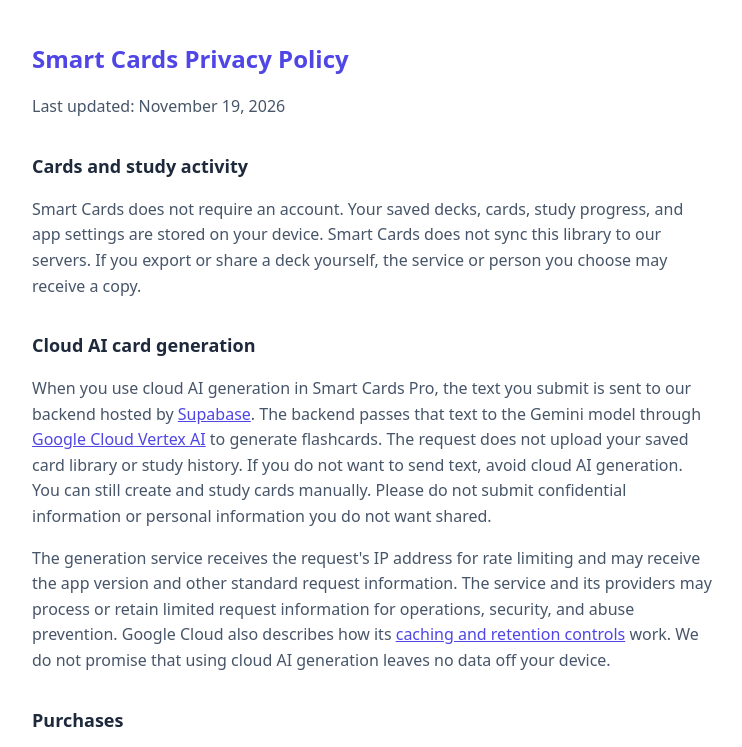
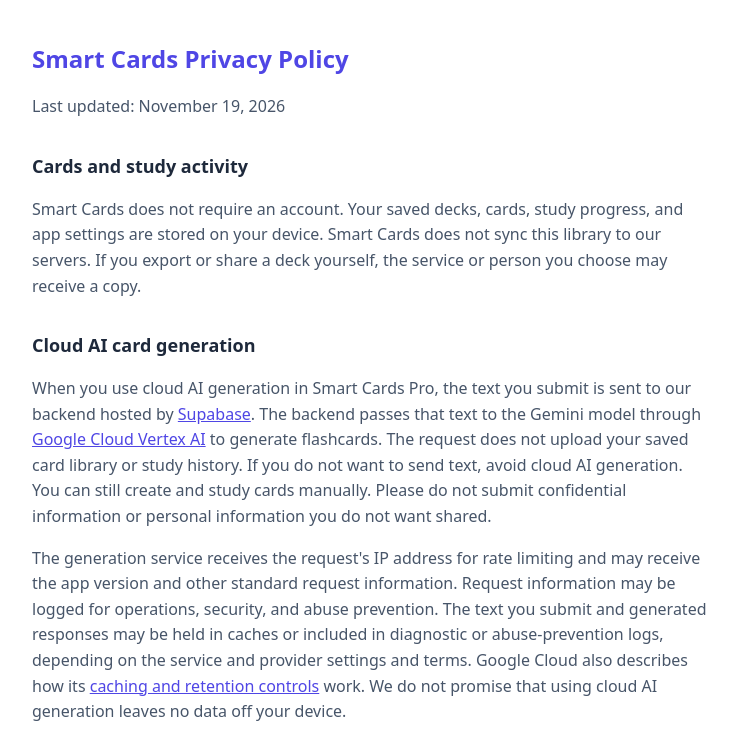
Before and after one commit to dramavision-inc/smartcards-privacy, a plain HTML site: page index.html in a window 1280 px wide. Shown: the top 747 px of the page, without its empty margins (268-1010 px from the left). Drawn offline with Linux system fonts and the light colour scheme.

Commit message:
Clarify possible content retention during cloud generation

```diff
--- a/index.html
+++ b/index.html
@@ -21,7 +21,7 @@ a{color:#4F46E5}
 
 <h2>Cloud AI card generation</h2>
 <p>When you use cloud AI generation in Smart Cards Pro, the text you submit is sent to our backend hosted by <a href="https://supabase.com/privacy">Supabase</a>. The backend passes that text to the Gemini model through <a href="https://cloud.google.com/terms/cloud-privacy-notice">Google Cloud Vertex AI</a> to generate flashcards. The request does not upload your saved card library or study history. If you do not want to send text, avoid cloud AI generation. You can still create and study cards manually. Please do not submit confidential information or personal information you do not want shared.</p>
-<p>The generation service receives the request's IP address for rate limiting and may receive the app version and other standard request information. The service and its providers may process or retain limited request information for operations, security, and abuse prevention. Google Cloud also describes how its <a href="https://docs.cloud.google.com/gemini-enterprise-agent-platform/resources/zero-data-retention">caching and retention controls</a> work. We do not promise that using cloud AI generation leaves no data off your device.</p>
+<p>The generation service receives the request's IP address for rate limiting and may receive the app version and other standard request information. Request information may be logged for operations, security, and abuse prevention. The text you submit and generated responses may be held in caches or included in diagnostic or abuse-prevention logs, depending on the service and provider settings and terms. Google Cloud also describes how its <a href="https://docs.cloud.google.com/gemini-enterprise-agent-platform/resources/zero-data-retention">caching and retention controls</a> work. We do not promise that using cloud AI generation leaves no data off your device.</p>
 
 <h2>Purchases</h2>
 <p>Apple processes the one-time Smart Cards Pro purchase under <a href="https://www.apple.com/legal/privacy/">Apple's Privacy Policy</a>. The app uses <a href="https://www.revenuecat.com/privacy">RevenueCat</a> to check Pro access when it starts, show purchase options, and verify or restore purchases. RevenueCat uses an identifier generated by RevenueCat for this app and processes purchase and entitlement information, which can include a store receipt. Smart Cards does not receive your payment card details.</p>
```
